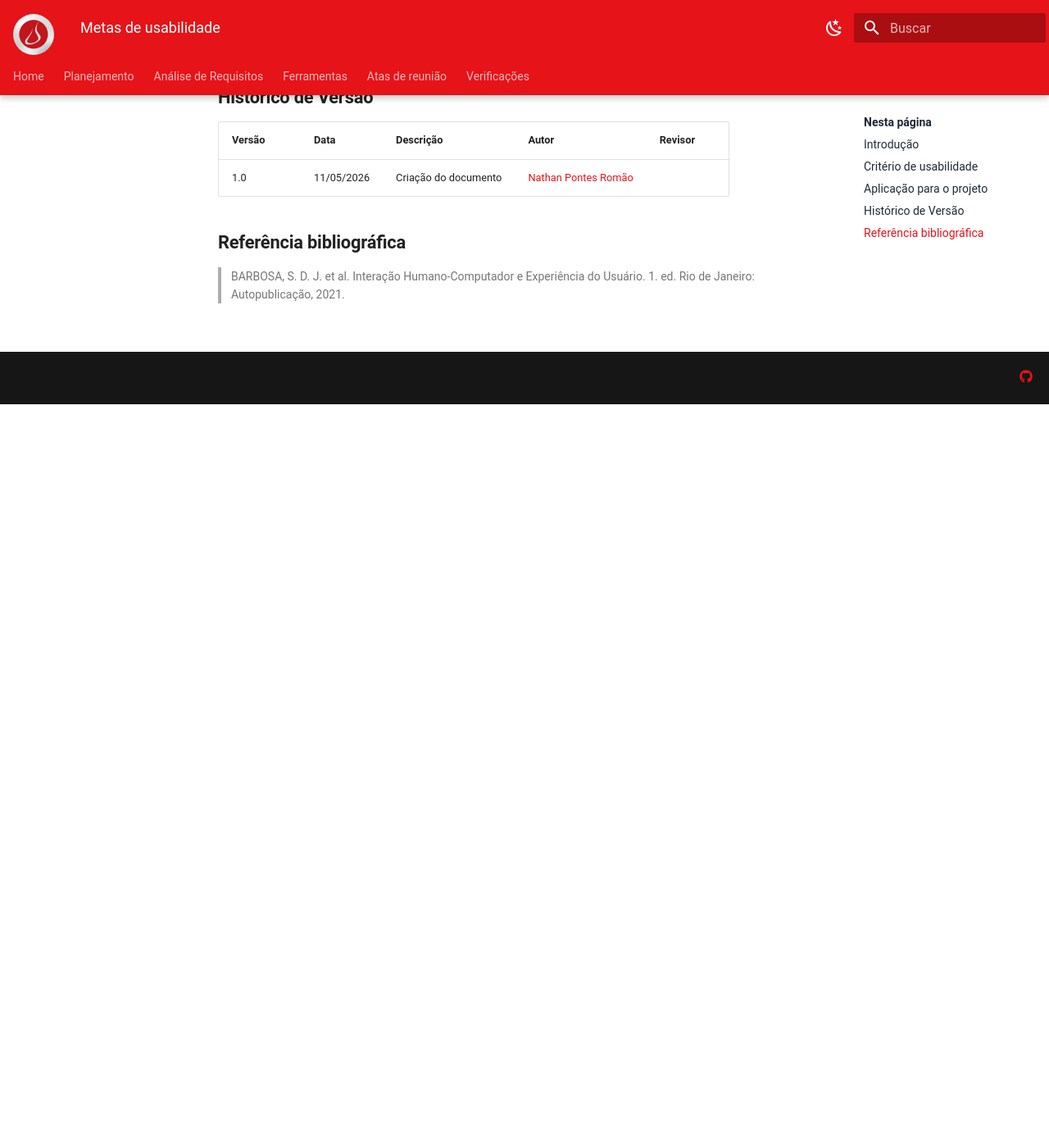
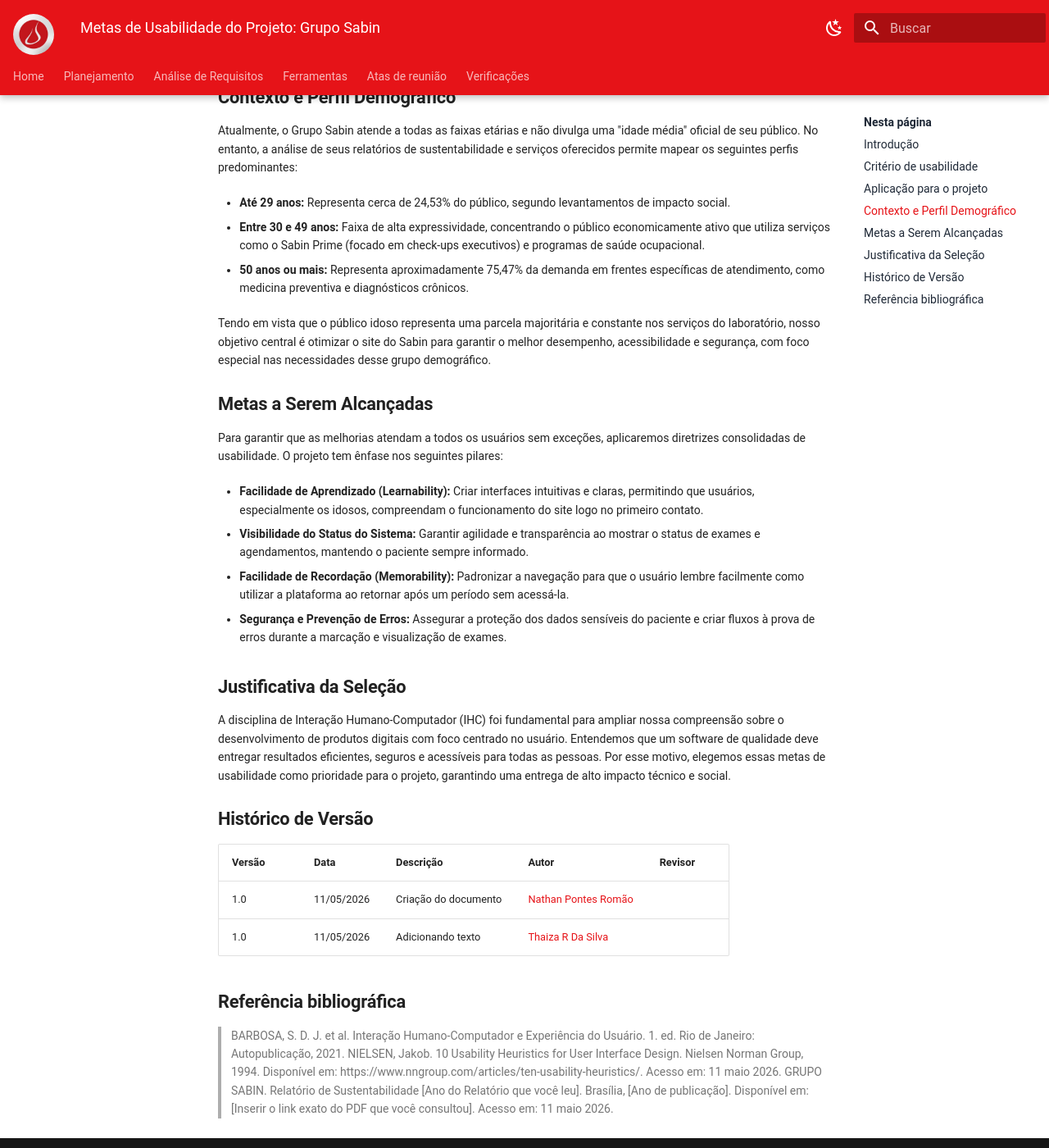
Before and after one commit to Interacao-Humano-Computador/2026.1-Grupo07, an MkDocs documentation site: the page built from docs/principiosgerais/metasDeUsabilidade.md, in a window 1280 px wide and 1400 px high, scrolled down 907 px. Shown: the whole window at 82% size. Built offline with MkDocs 1.6.1 and Material for MkDocs 9.7.7, drawn with Linux system fonts in a browser that asks for light colours; some of the changed text lies outside the part shown.

Commit message:
Revise usability goals and user demographics for Sabin
Expanded usability goals for the Sabin project, focusing on user demographics, accessibility, and system interaction. Added detailed criteria for usability and specific goals to enhance user experience, especially for elderly users.

```diff
--- a/docs/principiosgerais/metasDeUsabilidade.md
+++ b/docs/principiosgerais/metasDeUsabilidade.md
@@ -1,4 +1,4 @@
-# Metas de usabilidade
+# Metas de Usabilidade do Projeto: Grupo Sabin
 
 ## Introdução
 A **usabilidade** está relacionada com a facilidade de aprendizado e uso da interface, bem como a satisfação do usuário em decorrência desse uso (Nielsen, 1994c). Tradicionalmente, a usabilidade enfoca a maneira como o uso de um sistema interativo no ambiente de trabalho é afetado por características do usuário (sua cognição, sua capacidade de agir sobre a  interface e sua capacidade de perceber as respostas do sistema). <span class="hover-image">(BARBOSA; SILVA, 2010, p. 35)<sup class="Print">[PRINT]</sup><img class= "img" src="../../assets/use-1.PNG" alt="Trecho da página 35"> </span>.
@@ -23,13 +23,43 @@
 
 ## Aplicação para o projeto
 
+## Contexto e Perfil Demográfico
+
+Atualmente, o Grupo Sabin atende a todas as faixas etárias e não divulga uma "idade média" oficial de seu público. No entanto, a análise de seus relatórios de sustentabilidade e serviços oferecidos permite mapear os seguintes perfis predominantes:
+
+- **Até 29 anos:** Representa cerca de 24,53% do público, segundo levantamentos de impacto social.
+
+- **Entre 30 e 49 anos:** Faixa de alta expressividade, concentrando o público economicamente ativo que utiliza serviços como o Sabin Prime (focado em check-ups executivos) e programas de saúde ocupacional.
+
+- **50 anos ou mais:** Representa aproximadamente 75,47% da demanda em frentes específicas de atendimento, como medicina preventiva e diagnósticos crônicos.
+
+Tendo em vista que o público idoso representa uma parcela majoritária e constante nos serviços do laboratório, nosso objetivo central é otimizar o site do Sabin para garantir o melhor desempenho, acessibilidade e segurança, com foco especial nas necessidades desse grupo demográfico.
+
+## Metas a Serem Alcançadas
+
+Para garantir que as melhorias atendam a todos os usuários sem exceções, aplicaremos diretrizes consolidadas de usabilidade. O projeto tem ênfase nos seguintes pilares:
+
+- **Facilidade de Aprendizado (Learnability):** Criar interfaces intuitivas e claras, permitindo que usuários, especialmente os idosos, compreendam o funcionamento do site logo no primeiro contato.
+
+- **Visibilidade do Status do Sistema:** Garantir agilidade e transparência ao mostrar o status de exames e agendamentos, mantendo o paciente sempre informado.
+
+- **Facilidade de Recordação (Memorability):** Padronizar a navegação para que o usuário lembre facilmente como utilizar a plataforma ao retornar após um período sem acessá-la.
+
+- **Segurança e Prevenção de Erros:** Assegurar a proteção dos dados sensíveis do paciente e criar fluxos à prova de erros durante a marcação e visualização de exames.
+
+## Justificativa da Seleção
+
+A disciplina de Interação Humano-Computador (IHC) foi fundamental para ampliar nossa compreensão sobre o desenvolvimento de produtos digitais com foco centrado no usuário. Entendemos que um software de qualidade deve entregar resultados eficientes, seguros e acessíveis para todas as pessoas. Por esse motivo, elegemos essas metas de usabilidade como prioridade para o projeto, garantindo uma entrega de alto impacto técnico e social.
 
 ## Histórico de Versão
 
 | Versão | Data | Descrição | Autor | Revisor |
 | :--- | :--- | :--- | :--- | :--- |
 | 1.0 | 11/05/2026 | Criação do documento |[Nathan Pontes Romão](https://github.com/nathanpromao)|  |
+| 1.0 | 11/05/2026 | Adicionando texto|[Thaiza R Da Silva](https://github.com/thaizaweert)|  |
 
 ## Referência bibliográfica
 
 >BARBOSA, S. D. J. et al. Interação Humano-Computador e Experiência do Usuário. 1. ed. Rio de Janeiro: Autopublicação, 2021.
+>NIELSEN, Jakob. 10 Usability Heuristics for User Interface Design. Nielsen Norman Group, 1994. Disponível em: https://www.nngroup.com/articles/ten-usability-heuristics/. Acesso em: 11 maio 2026.
+>GRUPO SABIN. Relatório de Sustentabilidade [Ano do Relatório que você leu]. Brasília, [Ano de publicação]. Disponível em: [Inserir o link exato do PDF que você consultou]. Acesso em: 11 maio 2026.
```
